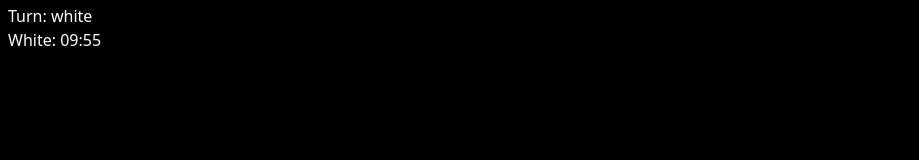
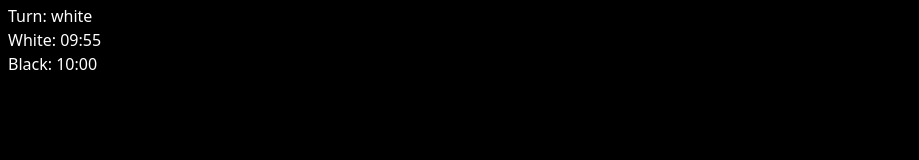
Before and after one commit to felltrin/chess-three-js-remix, a website built with Vite: page index.html in a window 1280 px wide. Shown: the top 160 px of the page, without its empty margins (0-919 px from the left). Built offline with nearby package versions, Linux system fonts and the light colour scheme.

Commit message:
The black player clock in implemented. The logic for it is not

```diff
--- a/index.html
+++ b/index.html
@@ -23,6 +23,9 @@
             <div id="playerClock">
                 <span>White: </span><span id="clockEl">10:00</span>
             </div>
+            <div id="blackPlayerClock">
+                <span>Black: </span><span id="blackClockEl">10:00</span>
+            </div>
         </div>
 
         <div class="fixed inset-0 flex items-center justify-center" id="modalEl">
```
